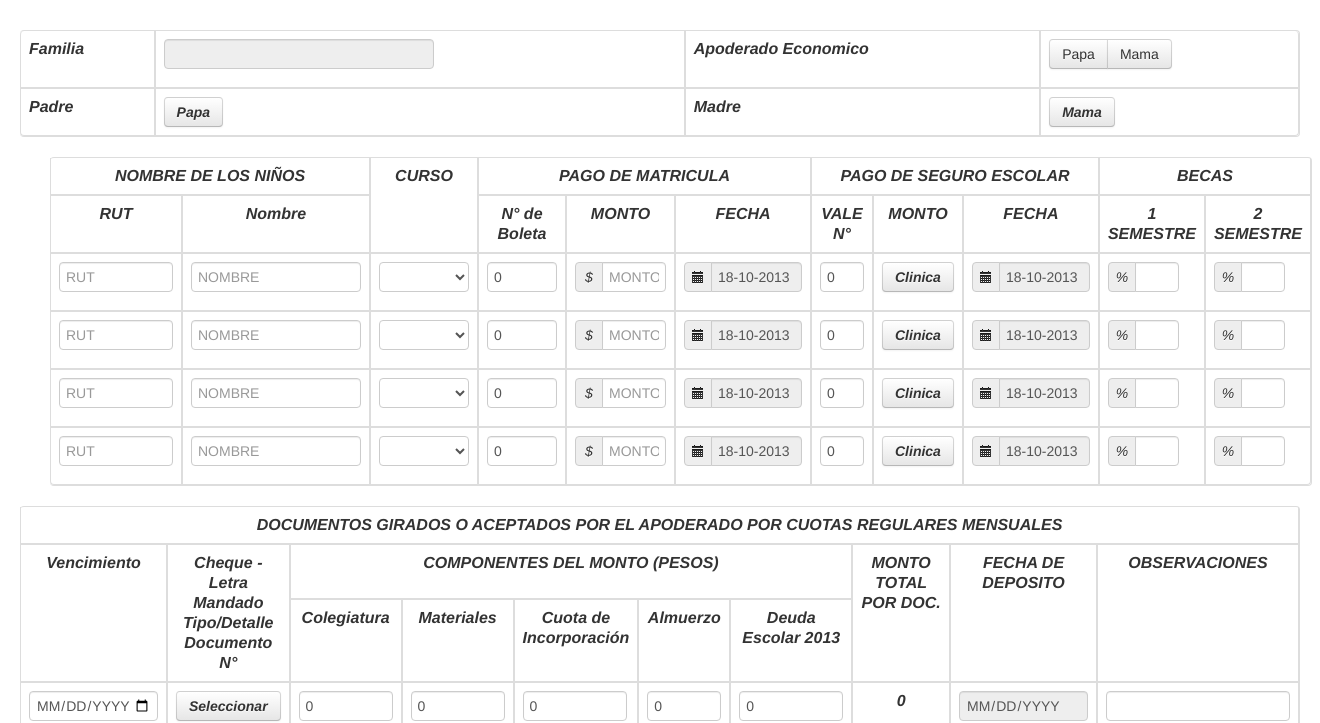
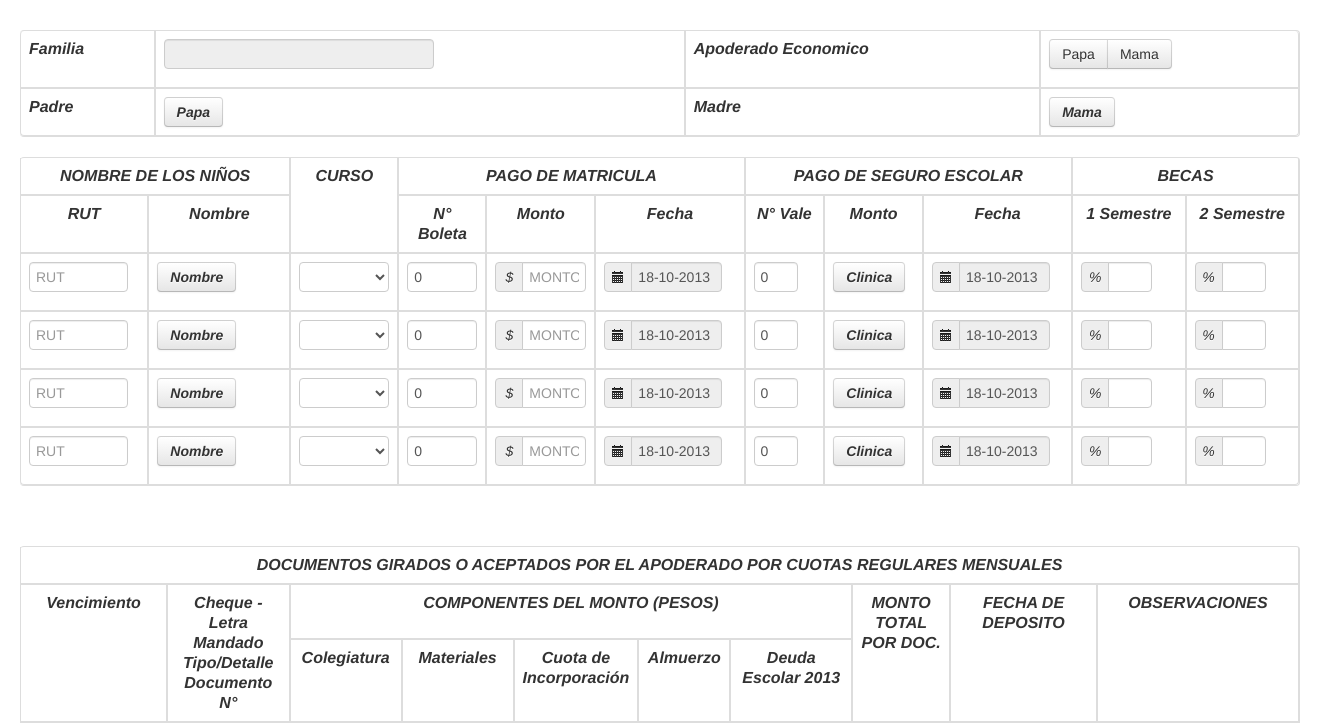
Before and after one commit to lhidalgo42/colegio2, a PHP site: page /vistas/Matriculas/index.php in a window 1320 px wide. Shown: the top 723 px of the page. Run offline with PHP 8.4, Linux system fonts and the light colour scheme; some libraries are stand-ins or nearby versions.

Commit message:
crear boton alumno

```diff
--- a/vistas/Matriculas/Alumnos.php
+++ b/vistas/Matriculas/Alumnos.php
@@ -1,4 +1,4 @@
-<table border="1" class="table table-bordered span9">
+<table border="1" class="table table-bordered">
 <thead>
   <tr>
     <td  colspan="2"><center><strong>NOMBRE DE LOS NIÑOS</strong></center></td>
@@ -10,14 +10,14 @@
   <tr>
   	<td><center>RUT</center></td>
     <td><center>Nombre</center></td>
-    <td><center>N° de Boleta</center></td>
-    <td><center>MONTO</center></td>
-    <td><center>FECHA</center></td>
-    <td><center>VALE N°</center></td>
-    <td><center>MONTO</center></td>
-    <td><center>FECHA</center></td>
-    <td><center>1 SEMESTRE</center></td>
-    <td><center>2 SEMESTRE</center></td>
+    <td><center>N° Boleta</center></td>
+    <td><center>Monto</center></td>
+    <td><center>Fecha</center></td>
+    <td><center>N° Vale</center></td>
+    <td><center>Monto</center></td>
+    <td><center>Fecha</center></td>
+    <td><center>1 Semestre</center></td>
+    <td><center>2 Semestre</center></td>
   </tr>
   </thead>
   <?php
@@ -25,9 +25,9 @@
   for($i=1;$i<5;$i++)
   {?>
   <tr>
-  <td class="span"><input type="text" style="width:100px;" id="<?php echo"rut".$i.""?>" placeholder="Rut"></td>
+  <td class="span"><input type="text" style="width:85px;" id="<?php echo"rut".$i.""?>" placeholder="Rut"></td>
 
-    <td class="span2"><input type="text" class="span2" onFocus="verificarRut(rut<?php echo $i; ?>)" id="<?php echo"name".$i.""?>" placeholder="Nombre"></td>
+    <td class="span2"><a id="modalNino<?php echo $i; ?>" role="button" onClick="MostrarNino(<?php echo $i; ?>)"class="btn" data-toggle="modal" nombre="" apellidoP="" apellidoM="" fechanac="" colegioanterior="">Nombre</a></td>
 
     <td class="span1"><select id="Curso<?php echo $i; ?>" onChange="curso(<?php echo $i; ?>)" class="input-small"><option></option>
     <?php for($e=0;$e<9;$e++){ ?><<option value="<?php echo $cursos[$e]; ?>"><?php echo $cursos[$e]; ?></option> <?php } ?></select></td>
--- a/vistas/Matriculas/modal.php
+++ b/vistas/Matriculas/modal.php
@@ -131,3 +158,78 @@
         <a href="#" data-dismiss="modal" id="cerrarPapa" class="btn" onClick="CerrarPapa()">Cerrar</a>
     </div>
 </div>
+
+
+<div id="myModalNino" class="modal hide fade in" style="display: none;">
+    <div class="modal-header">
+        <a data-dismiss="modal" class="close">×</a>
+        <h4 id="tittlePapa">Complete los Datos del Alumno</h4>
+     </div>
+     <div class="modal-body" id="bodyNino">
+
+        <center>
+  <div class="control-group">
+    <label class="control-label" for="inputNombreN">Nombre</label>
+    <div class="controls">
+      <input type="text" id="inputNombreN" placeholder="Nombre">
+    </div>
+  </div>
+  <div class="control-group">
+    <label class="control-label" for="inputApellidoPN">Apellido Paterno</label>
+    <div class="controls">
+      <input type="text" id="inputApellidoPN" placeholder="Apellido Paterno" required>
+    </div>
+  </div>
+  <div class="control-group">
+    <label class="control-label" for="inputApellidoMN">Apellido Materno</label>
+    <div class="controls">
+      <input type="text" id="inputApellidoMN" placeholder="Apellido Materno" required>
+    </div>
+  </div>
+  <div class="control-group">
+    <label class="control-label" for="inputFechaNacN">Fecha Nacimiento</label>
+    <div class="controls">
+    <div class="bfh-datepicker" data-format="d-m-y" data-date="18-10-1980">
+  <div class="input-prepend bfh-datepicker-toggle" data-toggle="bfh-datepicker">
+    <span class="add-on"><i class="icon-calendar"></i></span>
+    <input type="text"  id="inputFechaNacN" placeholder="Fecha Nacimiento" readonly>
+  </div>
+  <div class="bfh-datepicker-calendar">
+    <table class="calendar table table-bordered">
+      <thead>
+        <tr class="months-header">
+          <th class="month" colspan="4">
+            <a class="previous" href="#"><i class="icon-chevron-left"></i></a>
+            <span></span>
+            <a class="next" href="#"><i class="icon-chevron-right"></i></a>
+          </th>
+          <th class="year" colspan="3">
+            <a class="previous" href="#"><i class="icon-chevron-left"></i></a>
+            <span></span>
+            <a class="next" href="#"><i class="icon-chevron-right"></i></a>
+          </th>
+        </tr>
+        <tr class="days-header">
+        </tr>
+      </thead>
+      <tbody>
+      </tbody>
+    </table>
+  </div>
+</div>
+    </div>
+  </div>
+  <div class="control-group">
+    <label class="control-label" for="inputColegioPast">Colegio Anterior</label>
+    <div class="controls">
+      <input type="text" id="inputColegioPast" placeholder="Colegio Anterior" required>
+    </div>
+  </div>
+
+        </center>
+    </div>
+    <div class="modal-footer">
+        <a  class="btn btn-success" id="guardarNino" onClick="GuardarNino()">Guardar</a>
+        <a href="#" data-dismiss="modal" id="cerrarNino" class="btn" onClick="CerrarNino()">Cerrar</a>
+    </div>
+</div>
```
Also changed, not shown: other parts of vistas/Matriculas/modal.php (+29 -2 lines).
